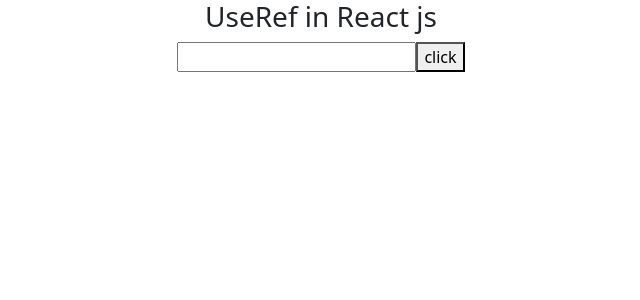
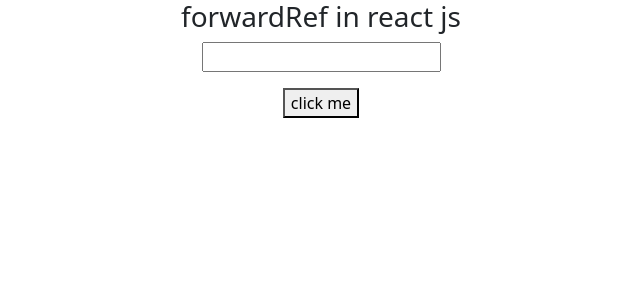
Before and after one commit to RAVIWITHGIT/React, a React (Create React App) app: page / in a window 1280 px wide. Shown: the top 300 px of the page, without its empty margins (319-959 px from the left). Built offline with nearby package versions, Linux system fonts and the light colour scheme.

Commit message:
forwardRef in React

```diff
--- a/src/App.js
+++ b/src/App.js
@@ -1,12 +1,13 @@
 import React from 'react';
 import Tut42 from './tut42_UseRef/tut42';
+import Tut43Parent from './tut43_forwardRef/tut43Parent';
 
 
 
 function App() {
 
   return (
-    <Tut42/>
+    <Tut43Parent/>
   );
 }
 
--- /dev/null
+++ b/src/tut43_forwardRef/tut43Child.js
@@ -0,0 +1,17 @@
+/* when we get ref which send as argument in parent file then we write two parameter and second parameter get ref
+make sure child component wrap in forwardRef , which we write in bottom
+
+*/
+
+
+import React,{forwardRef} from 'react'
+
+const Tut43Child = (props,myref) => {
+  return (
+    <div>
+      <input className='mb-3' type="text" ref={myref}/>
+    </div>
+  )
+}
+
+export default forwardRef( Tut43Child)
--- /dev/null
+++ b/src/tut43_forwardRef/tut43Parent.js
@@ -0,0 +1,35 @@
+/* ************************************** forwardRef *************************************88
+1.when we make ref in parent and want in child then use forwardRef
+2.when we send ref as props then we use ref keyword which is bydefault
+3. when get ref in child component then we write two parameter in roundbreaket of child component and second parameter store ref argument
+
+*/
+
+
+import React, { useRef } from 'react'
+import Tut43Child from './tut43Child'
+
+
+
+
+
+const Tut43Parent = () => {
+    const inputref = useRef()
+
+    const changesomething = ()=>{
+        inputref.current.value = '1000'
+        inputref.current.style.color = "blue";
+        inputref.current.style.backgroundColor="yellow"
+        inputref.current.style.border="none"
+    }
+  return (
+    <div className='text-center'>
+      <h3>forwardRef in react js</h3>
+      <Tut43Child ref={inputref}/>
+      <button onClick={()=>{changesomething()}}>click me</button>
+
+    </div>
+  )
+}
+
+export default Tut43Parent
```
